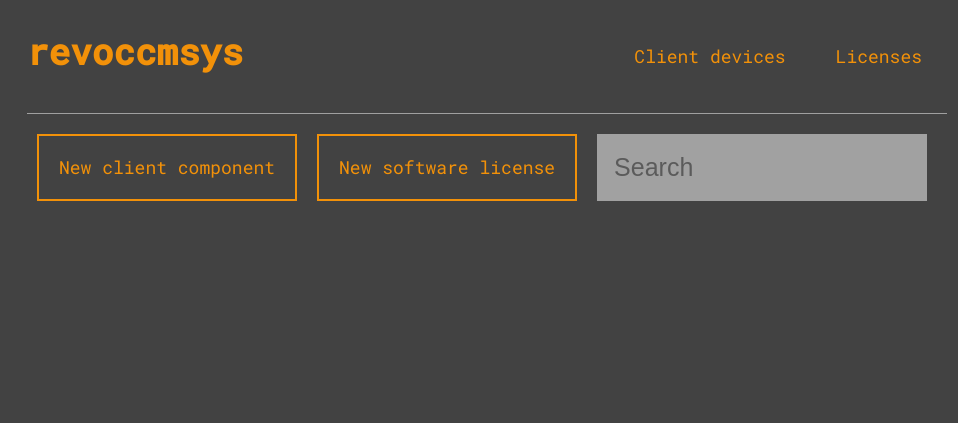
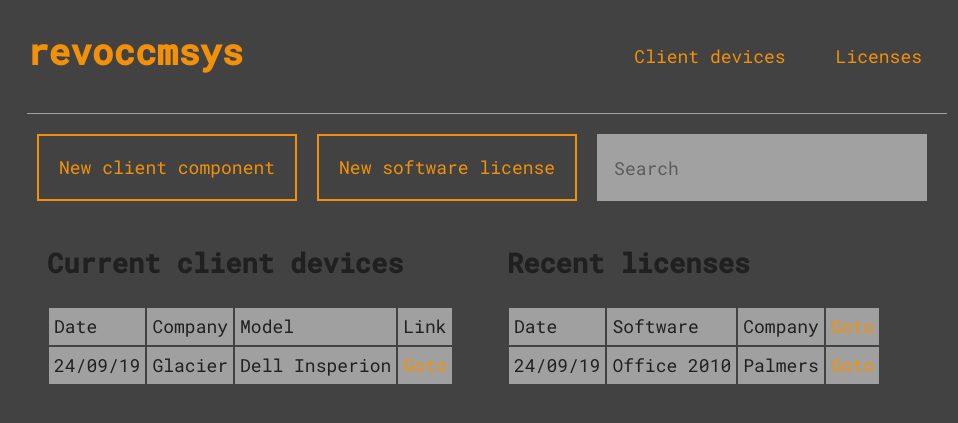
Before and after one commit to xeofd/opencmsys, a PHP site: page / in a window 1280 px wide. Shown: the top 423 px of the page, without its empty margins (153-1111 px from the left). Run offline with PHP 8.4, Linux system fonts and the light colour scheme.

Commit message:
Tuesday night 3

```diff
--- a/css/core.css
+++ b/css/core.css
@@ -15,7 +15,7 @@ a{
 }
 a:hover{
     color: rgb(193, 116, 7);
-    border-bottom: 3px solid rgb(193, 116, 7);
+    border-bottom: 2px solid rgb(193, 116, 7);
 }
 .orange{
     color: rgb(242, 145, 9);
@@ -51,6 +51,19 @@ ul{
     margin: 0 auto;
     width: 630px;
 }
+.container-small{
+    margin: 0 auto;
+    width: 420px;
+}
+
+.split{
+    display: flex;
+}
+
+td{
+    padding: 5px;
+    background: rgb(160, 160, 160);
+}
 
 /* Header styling */
 
@@ -84,7 +97,8 @@ nav{
     height: 67px;
     padding: 5px 15px;
     border: 2px solid rgb(255,255,255);
-    font-size: 25px;
+    font-family: 'Roboto Mono', sans-serif;
+    font-size: 18px;
     color: rgb(32, 32, 32);
     opacity: 0.5;
 }
--- a/index.html
+++ b/index.html
@@ -68,11 +68,56 @@
 
         </nav>
 
-        <content>
+        <div class="container-large">
+
+            <div class="split">
+
+                <div class="container-small">
+
+                    <h2>Current client devices</h2>
+
+                    <table>
+                        <tr id="current_devices_title">
+                            <td>Date</td>
+                            <td>Company</td>
+                            <td>Model</td>
+                            <td>Link</td>
+                        </tr>
+                        <tr>
+                            <td>24/09/19</td>
+                            <td>Glacier</td>
+                            <td>Dell Insperion</td>
+                            <td><a href="#">Goto</a></td>
+                        </tr>
+                    </table>
+
+                </div>
+
+                <div class="container-small">
+
+                    <h2>Recent licenses</h2>
+
+                    <table>
+                        <tr id="recent_license_title">
+                            <td>Date</td>
+                            <td>Software</td>
+                            <td>Company</td>
+                            <td><a href="#">Goto</a></td>
+                        </tr>
+                        <tr>
+                            <td>24/09/19</td>
+                            <td>Office 2010</td>
+                            <td>Palmers</td>
+                            <td><a href="#">Goto</a></td>
+                        </tr>
+                    </table>
+
+                </div>
+
+            </div>
 
 
-
-        </content>
+        </div>
 
     </body>
 
```
